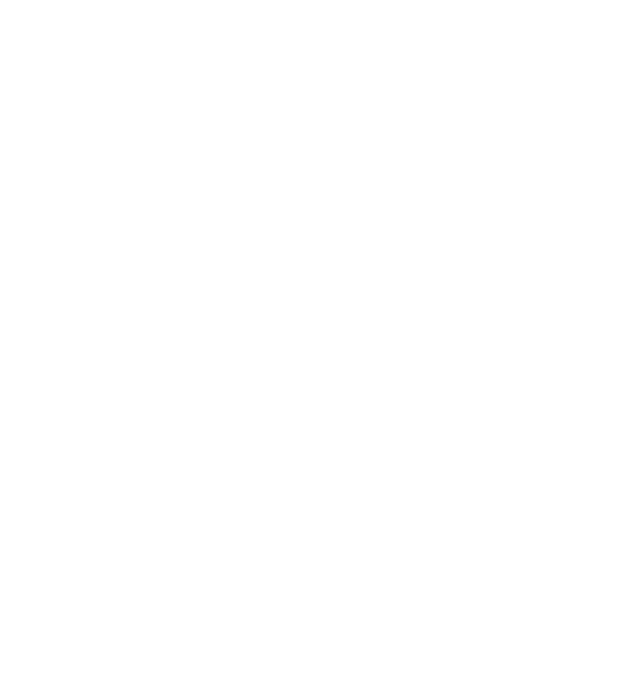
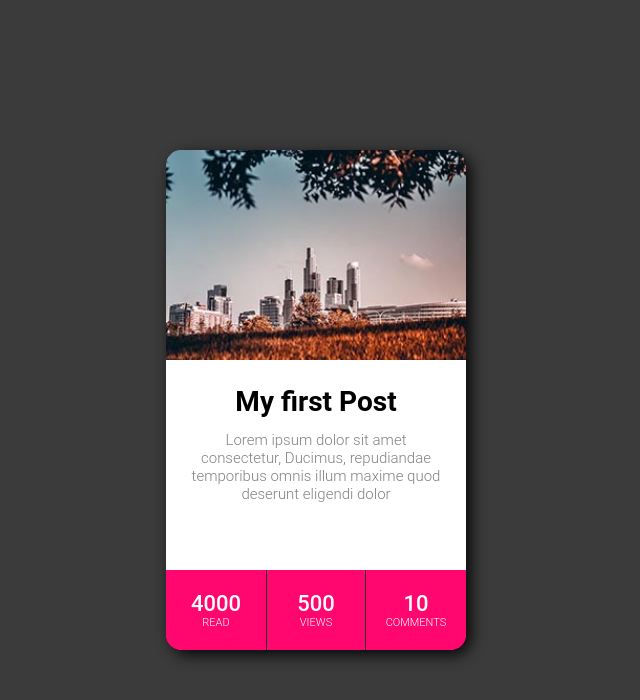
Before and after one commit to Vladimir612/S2S-React, a React (Create React App) app: page / in a window 1280 px wide. Shown: the top 700 px of the page, without its empty margins (324-964 px from the left). Built offline with nearby package versions, Linux system fonts and the light colour scheme.

Commit message:
changed structure of component directory, added App.css and created Card component

```diff
--- a/package.json
+++ b/package.json
@@ -10,6 +10,7 @@
     "react-dom": "^17.0.2",
     "react-router-dom": "^5.3.0",
     "react-scripts": "4.0.3",
+    "styled-components": "^4.1.3",
     "web-vitals": "^1.1.2"
   },
   "scripts": {
--- a/public/index.html
+++ b/public/index.html
@@ -5,6 +5,10 @@
     <meta name="viewport" content="width=device-width, initial-scale=1" />
     <meta name="theme-color" content="#000000" />
     <meta name="description" content="S2S radionica" />
+    <link
+      href="https://fonts.googleapis.com/css?family=Open+Sans:300i,400"
+      rel="stylesheet"
+    />
     <title>S2S radionica</title>
   </head>
   <body>
--- /dev/null
+++ b/src/App.css
@@ -0,0 +1,5 @@
+*{
+    padding: 0;
+    margin: 0;
+    box-sizing: border-box;
+}
--- a/src/App.js
+++ b/src/App.js
@@ -1,5 +1,6 @@
 import React from "react";
 import { Switch, Route } from "react-router-dom";
+import './App.css'
 
 //pages
 import Home from "./Pages/Home";
--- a/src/Components/Card.jsx
+++ /dev/null
@@ -1,7 +0,0 @@
-import React from "react";
-
-const Card = () => {
-  return <div className="card"></div>;
-};
-
-export default Card;
--- /dev/null
+++ b/src/Components/Card/Card.css
@@ -0,0 +1,80 @@
+.card-component {
+  width: 100vw;
+  height: 100vh;
+  display: flex;
+  align-items: center;
+  justify-content: center;
+  background: rgb(59, 59, 59);
+  overflow: hidden;
+}
+.card {
+  display: grid;
+  grid-template-columns: 300px;
+  grid-template-rows: 210px 210px 80px;
+  grid-template-areas: "image" "text" "stats";
+  border-radius: 18px;
+  background: white;
+  box-shadow: 5px 5px 15px rgba(0, 0, 0, 0.9);
+  font-family: roboto;
+  text-align: center;
+  transition: 0.5s ease;
+  cursor: pointer;
+  margin: 30px;
+}
+.card-image {
+  grid-area: image;
+  border-top-left-radius: 15px;
+  border-top-right-radius: 15px;
+  background-size: cover;
+}
+
+.card-text {
+  grid-area: text;
+  margin: 25px;
+}
+.card-text p {
+  color: grey;
+  font-size: 15px;
+  font-weight: 300;
+  margin-top: 5%;
+}
+.card-text h2 {
+  margin-top: 0px;
+  font-size: 28px;
+}
+.card-stats {
+  grid-area: stats;
+  display: grid;
+  grid-template-columns: 1fr 1fr 1fr;
+  grid-template-rows: 1fr;
+  border-bottom-left-radius: 15px;
+  border-bottom-right-radius: 15px;
+}
+.card-stats .stat {
+  padding: 10px;
+  display: flex;
+  align-items: center;
+  justify-content: center;
+  flex-direction: column;
+  color: white;
+}
+.card-stats .border {
+  border-left: 1px solid rgb(39, 39, 39);
+  border-right: 1px solid rgb(39, 39, 39);
+}
+.card-stats .value {
+  font-size: 22px;
+  font-weight: 500;
+}
+.card-stats .value sup {
+  font-size: 12px;
+}
+.card-stats .type {
+  font-size: 11px;
+  font-weight: 300;
+  text-transform: uppercase;
+}
+.card:hover {
+  transform: scale(1.15);
+  box-shadow: 5px 5px 15px rgba(0, 0, 0, 0.6);
+}
--- /dev/null
+++ b/src/Components/Card/Card.jsx
@@ -0,0 +1,43 @@
+import React from "react";
+import "./Card.css";
+
+const Card = ({
+  image,
+  title,
+  text,
+  color,
+  readNumber,
+  viewNumber,
+  commentNumber,
+}) => {
+  return (
+    <div className="card-component">
+      <div class="card">
+        <div
+          class="card-image"
+          style={{ backgroundImage: `url(${image})` }}
+        ></div>
+        <div class="card-text">
+          <h2>{title}</h2>
+          <p>{text}</p>
+        </div>
+        <div class="card-stats" style={{ background: `${color} ` }}>
+          <div class="stat">
+            <div class="value">{readNumber}</div>
+            <div class="type">read</div>
+          </div>
+          <div class="stat border">
+            <div class="value">{viewNumber}</div>
+            <div class="type">views</div>
+          </div>
+          <div class="stat">
+            <div class="value">{commentNumber}</div>
+            <div class="type">comments</div>
+          </div>
+        </div>
+      </div>
+    </div>
+  );
+};
+
+export default Card;
--- a/src/Pages/Home.jsx
+++ b/src/Pages/Home.jsx
@@ -1,11 +1,20 @@
 import React from "react";
 
-import Card from "../Components/Card";
+import Card from "../Components/Card/Card.jsx";
+import img1 from "../Images/img1.jpg";
 
 const Home = () => {
   return (
     <div className="Home">
-      <Card />
+      <Card
+        title="My first Post"
+        text="Lorem ipsum dolor sit amet consectetur, Ducimus, repudiandae temporibus omnis illum maxime quod deserunt eligendi dolor"
+        image={img1}
+        readNumber="4000"
+        viewNumber="500"
+        commentNumber="10"
+        color="rgb(255, 7, 110)"
+      />
     </div>
   );
 };
```
Also changed, not shown: src/Components/Footer/Footer.js (added), src/Components/Footer/Footer.jsx (renamed from src/Components/Footer.jsx), src/Components/Navbar/Navbar.js (added), src/Components/Navbar/Navbar.jsx (renamed from src/Components/Navbar.jsx), src/Images/img1.jpg (added), 1 other file (tests, documents, lock files or other folders).
